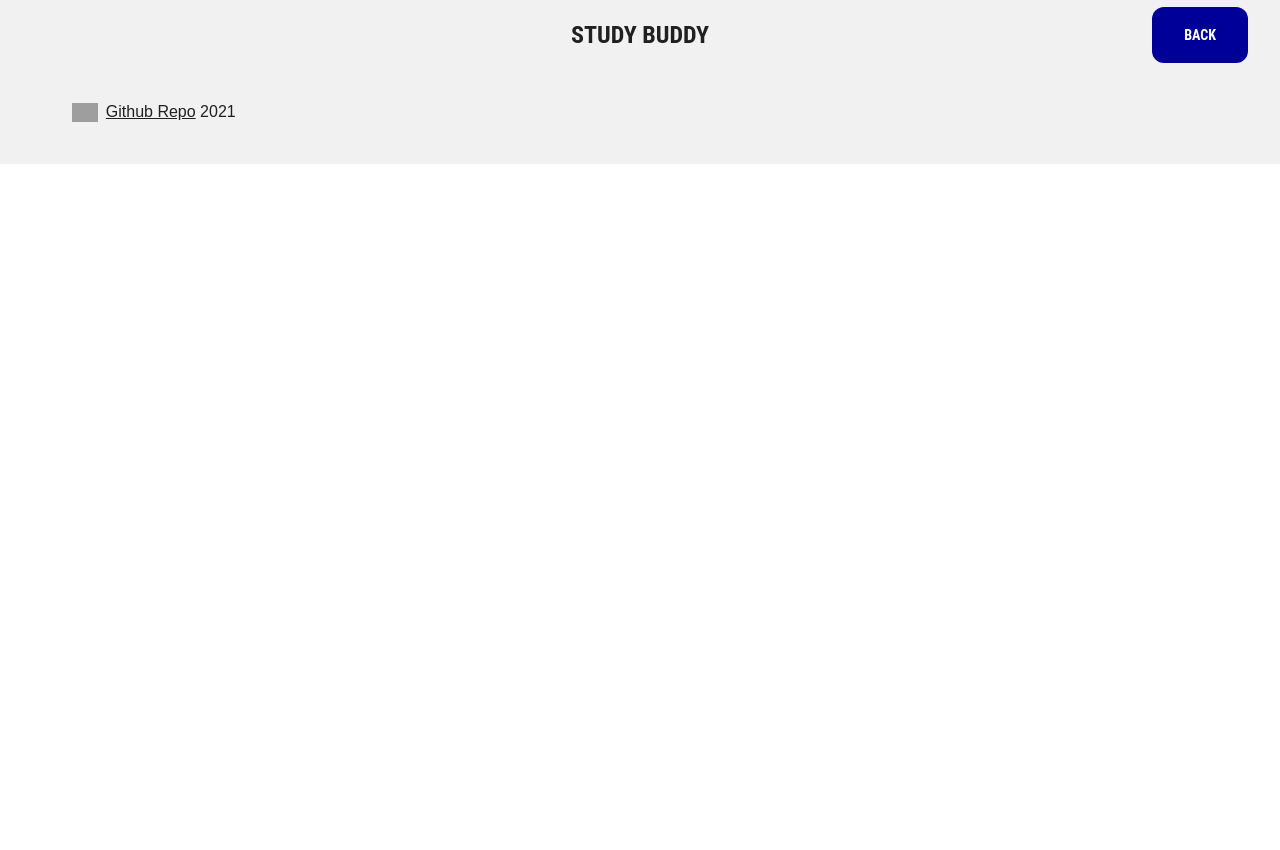
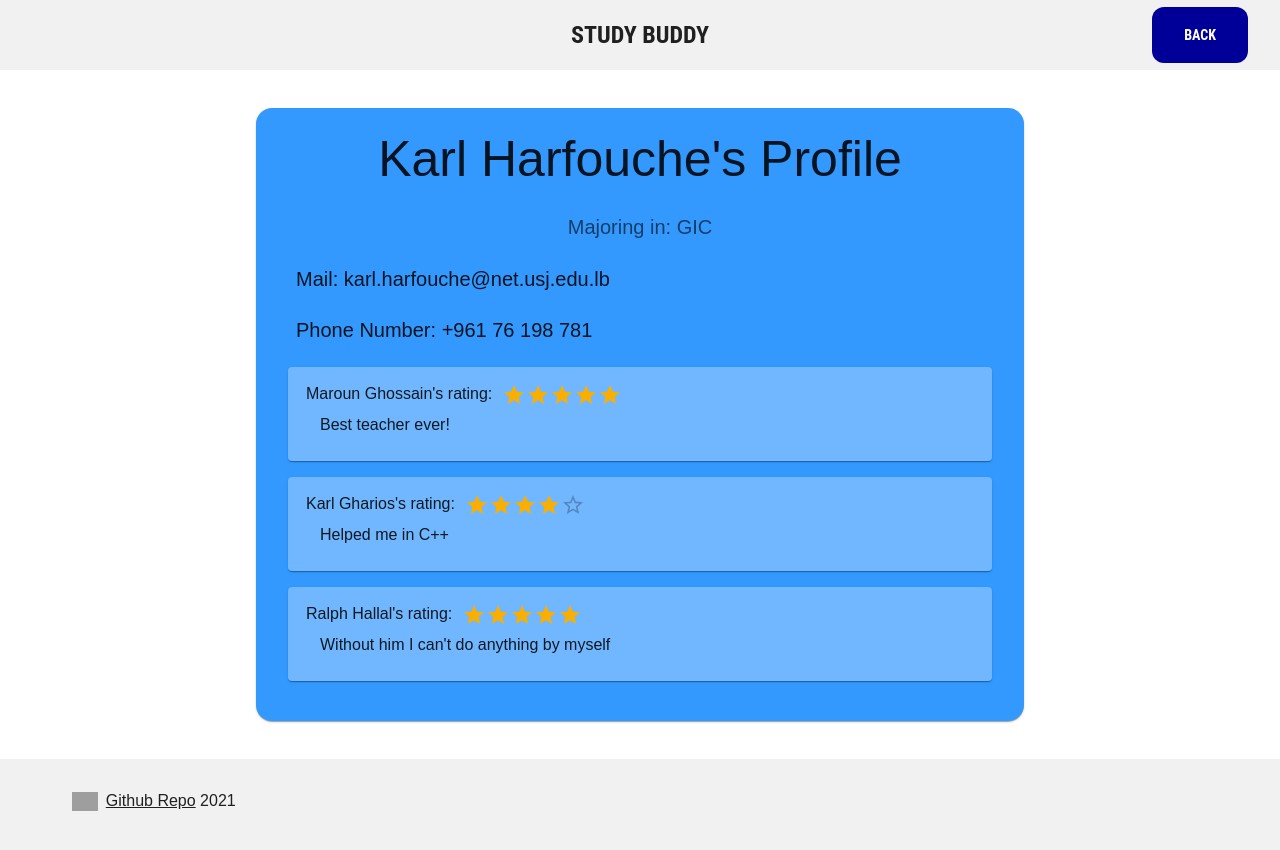
Before and after one commit to karlharfouche/projet-web, a React (Create React App) app: page /profile in a window 1280 px wide. Shown: the top 850 px of the page. Before the commit the page ends 800 px from the top, so only its background shows below. Built offline with nearby package versions, Linux system fonts and the light colour scheme; grey boxes are pictures that could not be loaded; what cardon would draw is missing.

Commit message:
Do Profile with Feedbacks

```diff
--- /dev/null
+++ b/src/ui/Feedback.js
@@ -0,0 +1,30 @@
+import { Card } from "@mui/material"
+import { CardContent } from "@mui/material"
+import Rating from '@mui/material/Rating';
+import Typography from '@mui/material/Typography';
+import { Grid } from "@mui/material";
+
+export default function Feedback(props) {
+    return (
+        <div>
+            <Card sx={{ m: 2, background: '#70B7FF' }}>
+                <CardContent>
+                    <Grid container>
+                        <Grid item xs={'auto'}>
+                            <Typography component="legend">{props.username}'s rating:</Typography>
+                        </Grid>
+                        <Grid item xs={2} sx={{ ml: 1 }}>
+                            <Rating
+                                value={props.rating}
+                                readOnly
+                            />
+                        </Grid>
+                    </Grid>
+                    <Typography variant="h7" sx={{ ml: 2 }}>
+                        {props.feedback}
+                    </Typography>
+                </CardContent>
+            </Card>
+        </div>
+    )
+}
--- a/src/ui/Post.js
+++ b/src/ui/Post.js
@@ -1,4 +1,3 @@
-import Box from '@mui/material/Box';
 import Card from '@mui/material/Card';
 import CardActions from '@mui/material/CardActions';
 import CardContent from '@mui/material/CardContent';
@@ -11,7 +10,7 @@ function Post({postInfos}) {
         <div>
             <Card sx={{ m: 3, background: '#3399ff' }}>
                 <CardContent>
-                <Typography sx={{ fontSize: 15 }} color="text.secondary" gutterBottom>
+                    <Typography sx={{ fontSize: 15 }} color="text.secondary" gutterBottom>
                         {postInfos.username}
                     </Typography>
                     <Typography sx={{ fontSize: 20 }} color="text.secondary" gutterBottom>
@@ -20,7 +19,6 @@ function Post({postInfos}) {
                     <Typography variant="h5" component="div">
                         {postInfos.description}
                     </Typography>
-
                 </CardContent>
                 <CardActions>
                     <Button size="small">Show Profile</Button>
--- a/src/ui/Profile.js
+++ b/src/ui/Profile.js
@@ -1,18 +1,61 @@
 import AppFooter from "./modules/views/AppFooter";
 import AppHeader from "./modules/views/AppHeader";
 import withRoot from "./modules/withRoot";
-import React, { Component } from 'react'
-import UserProfile from 'react-user-profile'
+import Card from '@mui/material/Card';
+import CardActions from '@mui/material/CardActions';
+import CardContent from '@mui/material/CardContent';
+import Button from '@mui/material/Button';
+import Typography from '@mui/material/Typography';
+import Feedback from "./Feedback";
+import { ResetTvRounded } from "@mui/icons-material";
 
-
+let feedbacks = [
+    {
+        username: "Maroun Ghossain",
+        rating: 5,
+        feedback: "Best teacher ever!"
+    },
+    {
+        username: "Karl Gharios",
+        rating: 4,
+        feedback: "Helped me in C++"
+    },
+    {
+        username: "Ralph Hallal",
+        rating: 5,
+        feedback: "Without him I can't do anything by myself"
+    },
+]
 
 function Profile() {
 
     return(
         <>
             <AppHeader />
+                <Card sx={{ mx: '20%', my: '3%', minHeight: '75vh', background: '#3399ff', borderRadius: 4 }}>
+                    <CardContent>
+                        <Typography sx={{ fontSize: 50, textAlign: 'center' }} color="text.primary" gutterBottom>
+                            Karl Harfouche's Profile
+                        </Typography>
+                        <Typography sx={{ fontSize: 20, textAlign: 'center' }} color="text.secondary" gutterBottom>
+                            Majoring in: GIC
+                        </Typography>
+                        <Typography sx={{ m: 3 }} variant="h5" component="div">
+                            Mail: karl.harfouche@net.usj.edu.lb
+                        </Typography>
+                        <Typography sx={{ m: 3 }} variant="h5" component="div">
+                            Phone Number: +961 76 198 781
+                        </Typography>
+                        {
+                            feedbacks.map((x) => {
+                                return(
+                                    <Feedback username={x.username} rating={x.rating} feedback={x.feedback}/>
+                                )
+                            })
+                        }
+                    </CardContent>
+                </Card>
             <AppFooter />
-
         </>
     );
 }
```
